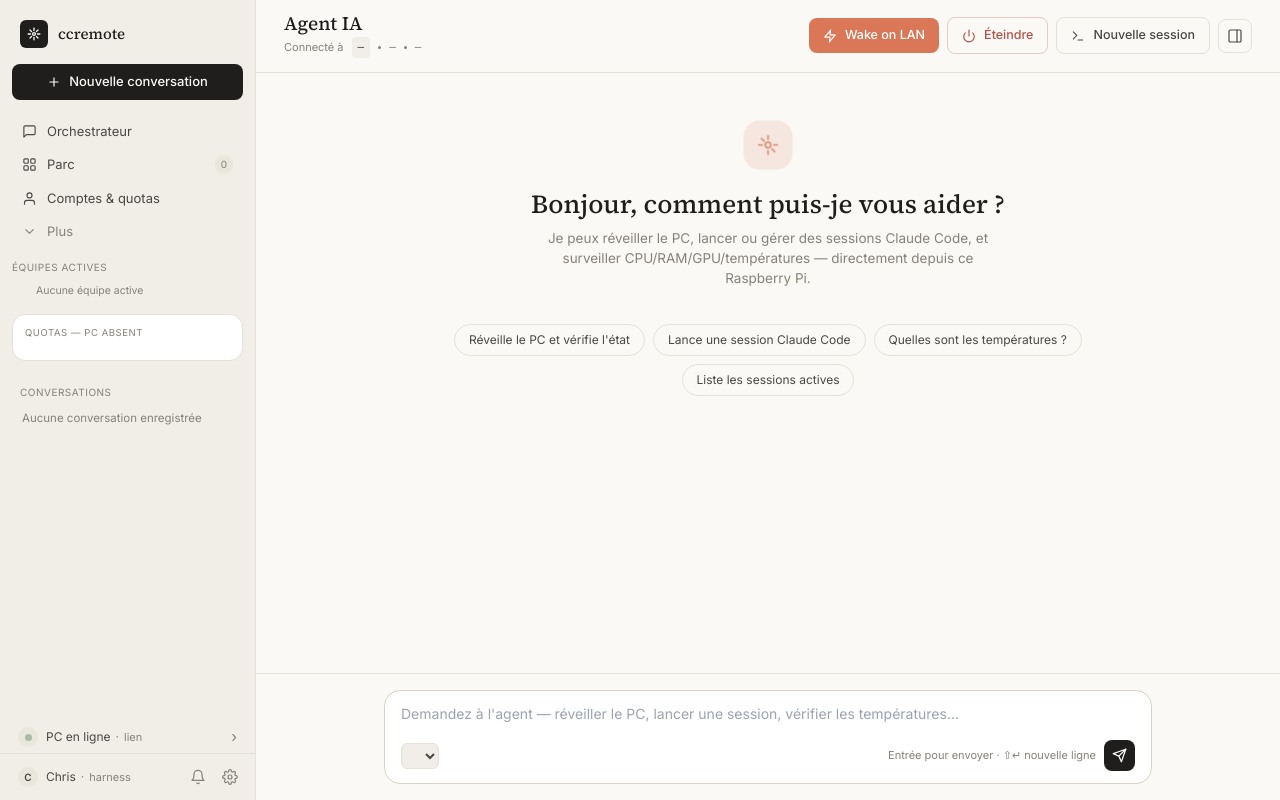
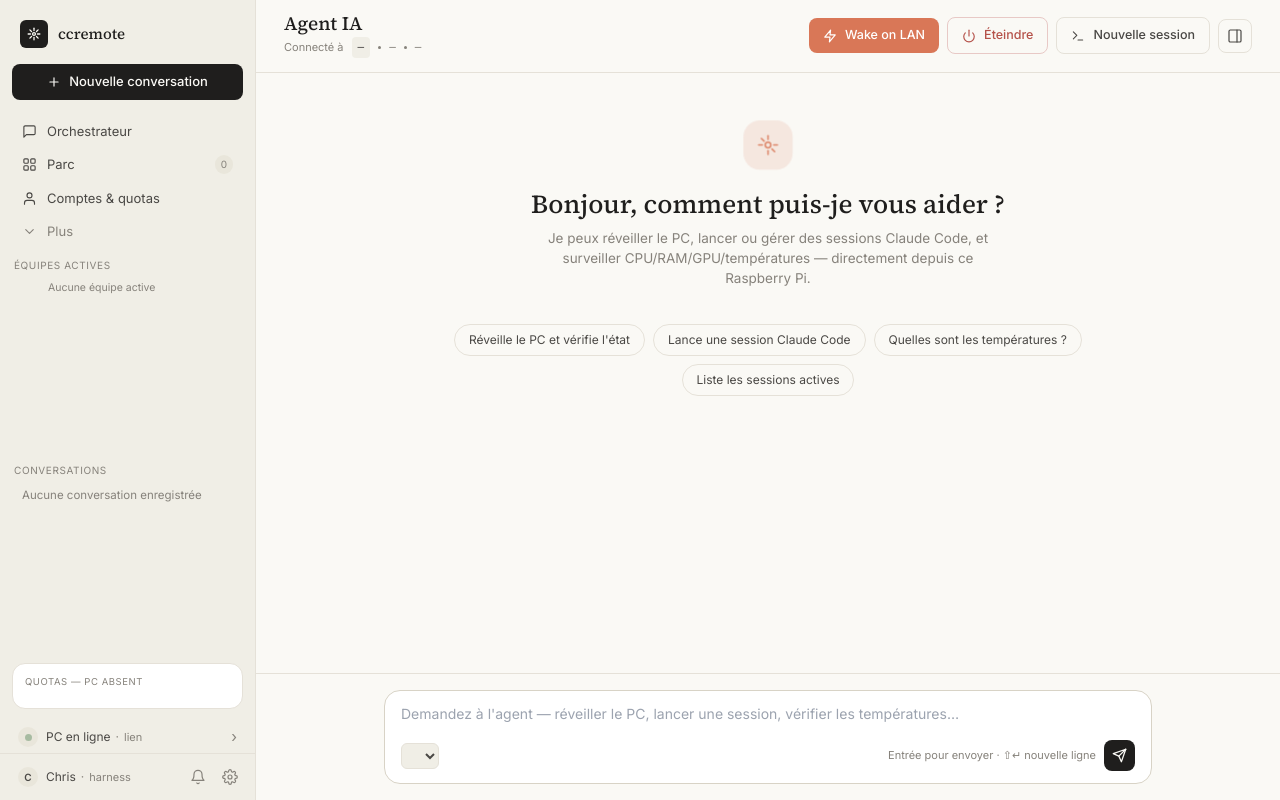
Before and after one commit to Chrlstopher-c/ccremote, a FastAPI app: template pi-web/templates/index.html in a window 1280 px wide. Run offline with FastAPI, Linux system fonts and the light colour scheme; the template is opened without the code that fills it, so the values that code supplies are empty; some libraries are stand-ins or nearby versions.

Commit message:
Barre latérale : deux zones à parts égales, quotas collés en bas
Le défilement se faisait mal parce qu'une seule liste portait `flex-1` : en la
remplissant, elle écrasait ses voisines au lieu de glisser — le contenu se
comprimait plutôt que de défiler.

Équipes actives et Conversations sont maintenant deux zones à parts égales,
chacune avec SON défilement (`flex: 1 1 0` + `min-height: 0`, la seule
combinaison qui fasse défiler un enfant de flex-column au lieu de le
comprimer). Aucune ne peut manger l'autre. Les quotas sont collés au bas de la
zone variable, au-dessus du lien et du pied : c'est ce qu'on consulte avant de
lancer, pas ce qu'on parcourt en naviguant.

Quand « Plus » se déplie, les deux zones et les quotas s'effacent le temps du
choix — sur une barre pleine, les entrées cachées n'auraient nulle part où
s'ouvrir — et reviennent dès qu'une entrée est cliquée. Sans cette remise en
place, on arriverait sur la vue demandée avec une barre amputée, sans lien
évident entre les deux.

☠ `#sidebar > *` (1-0-0) écrasait `.sb-flex` (0-1-0) et lui imposait
`flex-shrink: 0` : la zone prenait la hauteur de son contenu — 2 462 px pour
900 px de fenêtre —, ne défilait jamais et poussait le pied hors de l'écran.
Deuxième fois aujourd'hui qu'un sélecteur d'id remporte une bataille qu'il ne
devrait pas livrer ; corrigé par `:not()` plutôt qu'en surenchérissant.

Vérifié en prod avec les deux listes saturées (60 conversations, 40 équipes) :
152 px chacune, les deux défilent, quotas et pied visibles, la page ne défile
pas, « Plus » masque puis restaure, la vue demandée s'ouvre. 0 erreur console.

Co-Authored-By: Claude Opus 5 (1M context) <noreply@anthropic.com>
Claude-Session: https://claude.ai/code/session_018v9mLnqvpuwye2x7YegHGE

```diff
--- a/pi-web/static/harness-state.js
+++ b/pi-web/static/harness-state.js
@@ -58,6 +58,10 @@ function hBasculerPlus() {
   const ouvert = bloc.style.display !== 'none';
   bloc.style.display = ouvert ? 'none' : '';
   bouton.classList.toggle('ouvert', !ouvert);
+  // ☠ Les zones du bas s'effacent tant que le menu est déplié : sur une barre
+  // pleine, les entrées cachées n'auraient nulle part où s'afficher. Elles
+  // reviennent dès qu'on a choisi — voir la fermeture sur clic d'entrée.
+  document.getElementById('sidebar')?.classList.toggle('plus-ouvert', !ouvert);
   try {
     localStorage.setItem('ccremote.nav.plus', ouvert ? '0' : '1');
   } catch {
@@ -81,3 +85,20 @@ document.addEventListener('DOMContentLoaded', () => {
     document.getElementById('btnPlus')?.classList.add('ouvert');
   }
 });
+
+
+/**
+ * Referme « Plus » dès qu'une de ses entrées est choisie.
+ *
+ * ☠ Sans ça, les listes du bas restent masquées après la navigation : on
+ * arriverait sur la vue demandée avec une barre latérale amputée, sans lien
+ * évident entre les deux.
+ */
+document.addEventListener('click', (e) => {
+  const item = e.target.closest('#navPlus .nav-item');
+  if (!item) return;
+  const bloc = document.getElementById('navPlus');
+  if (bloc) bloc.style.display = 'none';
+  document.getElementById('btnPlus')?.classList.remove('ouvert');
+  document.getElementById('sidebar')?.classList.remove('plus-ouvert');
+});
--- a/pi-web/templates/index.html
+++ b/pi-web/templates/index.html
@@ -88,8 +88,36 @@
      COMPRIME ses enfants au lieu de déclencher le défilement, et le contenu
      devient illisible plutôt qu'inaccessible. `overscroll-behavior: contain`
      évite que le scroll en fin de course parte dans la page derrière. */
-  #sidebar { overflow-y: auto; overscroll-behavior: contain; -webkit-overflow-scrolling: touch; }
-  #sidebar > * { flex-shrink: 0; }
+  /* ☠ La barre elle-même NE DÉFILE PLUS : c'est `.sb-scroll` qui défile, seul.
+     Deux conteneurs scrollables imbriqués, dont l'un en `flex-1`, faisaient que
+     la molette comprimait les sections voisines au lieu de faire glisser la
+     liste — constaté le 01/08. `flex-shrink: 0` reste indispensable sur les
+     enfants : sans lui, un flex-column COMPRIME au lieu de déclencher le
+     défilement, et le contenu devient illisible plutôt qu'inaccessible. */
+  #sidebar { overflow: hidden; }
+  /* ☠ `:not(.sb-scroll)` est INDISPENSABLE : `#sidebar > *` pèse 1-0-0 et écrase
+     `.sb-scroll` (0-1-0). Sans l'exclusion, la zone de défilement héritait de
+     `flex-shrink: 0`, prenait la hauteur de son contenu (2 462 px pour 900 px de
+     fenêtre), ne défilait donc jamais — et poussait le pied de barre hors de
+     l'écran. Mesuré. Deuxième fois aujourd'hui qu'un sélecteur d'id remporte
+     une bataille qu'il ne devrait pas livrer. */
+  /* ☠ `:not(.sb-flex)` INDISPENSABLE : `#sidebar > *` pèse 1-0-0 et écrase
+     `.sb-flex` (0-1-0). Sans l'exclusion la zone héritait de `flex-shrink: 0`,
+     prenait la hauteur de son contenu (2 462 px pour 900 px de fenêtre), ne
+     défilait jamais, et poussait le pied de barre hors de l'écran. Mesuré. */
+  #sidebar > *:not(.sb-flex) { flex-shrink: 0; }
+  .sb-flex { flex: 1 1 auto; min-height: 0; display: flex; flex-direction: column; }
+  /* Parts égales, et surtout `min-height: 0` : sans lui un enfant de flex-column
+     refuse de passer sous la taille de son contenu et déborde au lieu de défiler. */
+  .sb-sec { flex: 1 1 0; min-height: 0; display: flex; flex-direction: column; }
+  .sb-sec-t { flex: 0 0 auto; font-size: 10px; text-transform: uppercase;
+    letter-spacing: .06em; color: var(--ink-3); padding: 10px 14px 3px; }
+  .sb-sec-b { flex: 1 1 auto; min-height: 0; overflow-y: auto; overscroll-behavior: contain;
+    -webkit-overflow-scrolling: touch; padding: 0 12px 4px; }
+  /* ☠ Quand « Plus » est déplié, les zones du bas s'effacent le temps du choix :
+     sur une barre pleine, le menu n'aurait nulle part où s'ouvrir. */
+  #sidebar.plus-ouvert .sb-flex,
+  #sidebar.plus-ouvert #hMiniGauges { display: none; }
   @media (max-width: 1023px) {
     #sidebar { position: fixed; inset: 0 auto 0 0; z-index: 40; transform: translateX(-100%); width: 82vw; max-width: 300px; }
     #sidebar.open { transform: translateX(0); }
@@ -190,20 +218,34 @@
       </div>
     </nav>
 
-    <div class="text-[10px] uppercase tracking-wider px-3 pt-3 pb-1" style="color: var(--ink-3);">Équipes actives</div>
-    <div class="team-tree" id="hTeamTree"></div>
-    <div class="mini-gauges" id="hMiniGauges"></div>
+    <!-- ☠ DEUX zones à parts égales, chacune avec SON défilement. Auparavant une
+         seule liste portait `flex-1` : en la remplissant, elle écrasait ses
+         voisines au lieu de glisser. Ici aucune ne peut manger l'autre —
+         `flex: 1 1 0` + `min-height: 0`, la seule combinaison qui fasse
+         DÉFILER un enfant de flex-column au lieu de le comprimer. -->
+    <div class="sb-flex">
+      <section class="sb-sec">
+        <div class="sb-sec-t">Équipes actives</div>
+        <div class="sb-sec-b"><div class="team-tree" id="hTeamTree"></div></div>
+      </section>
     <!-- ☠ DEUX listes distinctes, jamais fondues : les fils de l'orchestrateur
          (Agent SDK, avec leur contexte et leurs équipes) et les conversations du
          chat cloud n'ont ni le même contenu ni la même durée de vie. Afficher
          les unes sous l'étiquette des autres — ce qui était le cas — fait
          chercher un fil qui n'a jamais été là. Celle du module courant est
          montrée, l'autre est masquée. -->
-    <div class="px-3 mt-2 flex-1 overflow-y-auto min-h-0">
-      <div class="text-[10px] uppercase tracking-wider px-2 py-1" id="convListTitre" style="color: var(--ink-3);">Conversations</div>
-      <div id="convList" class="space-y-0.5"></div>
-      <div id="hOrchConvList" class="space-y-0.5" style="display:none;"></div>
+      <section class="sb-sec">
+        <div class="sb-sec-t" id="convListTitre">Conversations</div>
+        <div class="sb-sec-b">
+          <div id="convList" class="space-y-0.5"></div>
+          <div id="hOrchConvList" class="space-y-0.5" style="display:none;"></div>
+        </div>
+      </section>
     </div>
+
+    <!-- Collé au bas de la zone variable : les quotas sont ce qu'on consulte
+         avant de lancer, pas ce qu'on parcourt en naviguant. -->
+    <div class="mini-gauges" id="hMiniGauges"></div>
 
 
     <!-- ☠ La carte CPU/RAM/uptime qui vivait ici est partie : quatre chiffres
```
